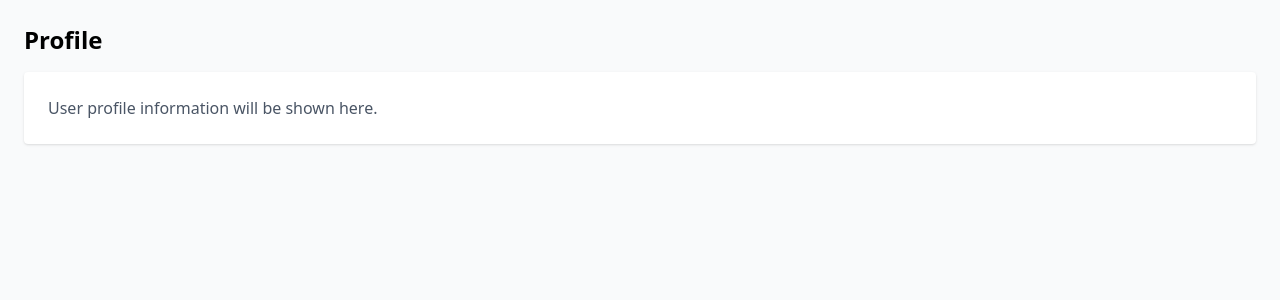
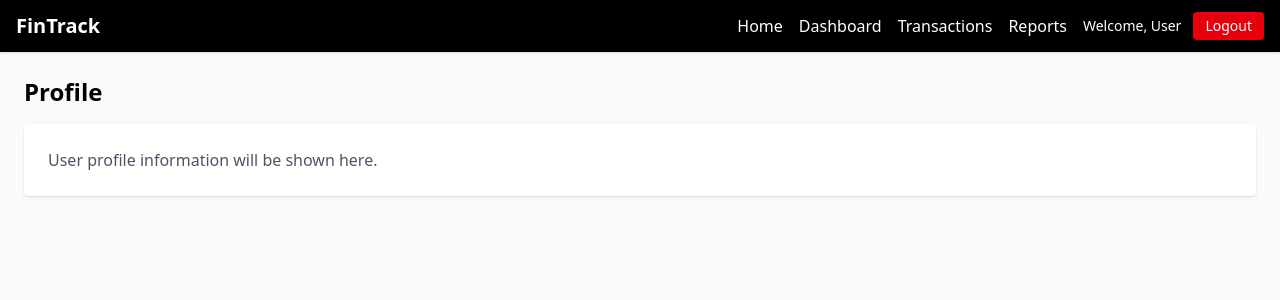
Before and after one commit to Sharvzz/financial, a React (Vite) app in the folder frontend/: page /profile in a window 1280 px wide. Shown: the top 300 px of the page. Built offline with nearby package versions, Linux system fonts and the light colour scheme; sample sign-in values are in the browser's storage.

Commit message:
changes done

```diff
--- a/frontend/src/App.jsx
+++ b/frontend/src/App.jsx
@@ -20,27 +20,30 @@ function App() {
   return (
     <Router>
       <div className="flex flex-col min-h-screen bg-gray-50">
-        {/* <Navbar /> */}
         <main className="flex-1">
           <Routes>
             <Route path="/" element={<Home />} />
             <Route path="/dashboard" element={
               <ProtectedRoute>
+                <Navbar />
                 <Dashboard />
               </ProtectedRoute>
             } />
             <Route path="/transactions" element={
               <ProtectedRoute>
+                <Navbar />
                 <Transactions />
               </ProtectedRoute>
             } />
             <Route path="/reports" element={
               <ProtectedRoute>
+                <Navbar />
                 <Reports />
               </ProtectedRoute>
             } />
             <Route path="/profile" element={
               <ProtectedRoute>
+                <Navbar />
                 <Profile />
               </ProtectedRoute>
             } />
--- a/frontend/src/components/Navbar.jsx
+++ b/frontend/src/components/Navbar.jsx
@@ -23,15 +23,15 @@ export default function Navbar() {
   };
 
   return (
-    <nav className="bg-gray-600 text-white px-4 py-3 flex justify-between items-center shadow">
-      <div className="font-bold text-xl text-white">FinTrack</div>
+    <nav className=" bg-black px-4 py-3 flex justify-between items-center shadow">
+      <div className=" text-xl text-white font-semibold">FinTrack</div>
       <div className="space-x-4 flex items-center">
         {isAuthenticated ? (
           <>
-            <Link to="/" className="text-white font-semibold hover:text-gray-200">Home</Link>
-            <Link to="/dashboard" className="text-white font-semibold hover:text-gray-200">Dashboard</Link>
-            <Link to="/transactions" className="text-white font-semibold hover:text-gray-200">Transactions</Link>
-            <Link to="/reports" className="text-white font-semibold hover:text-gray-200">Reports</Link>
+            <Link to="/" className="text-white  hover:text-gray-200">Home</Link>
+            <Link to="/dashboard" className="text-white  hover:text-gray-200">Dashboard</Link>
+            <Link to="/transactions" className="text-white  hover:text-gray-200">Transactions</Link>
+            <Link to="/reports" className="text-white  hover:text-gray-200">Reports</Link>
             <div className="flex items-center space-x-3">
               <span className="text-white text-sm">Welcome, {userName}</span>
               <button
@@ -44,9 +44,9 @@ export default function Navbar() {
           </>
         ) : (
           <>
-            <Link to="/" className="text-white font-semibold hover:text-gray-200">Home</Link>
-            <Link to="/login" className="text-white font-semibold hover:text-gray-200">Login</Link>
-            <Link to="/signup" className="text-white font-semibold hover:text-gray-200">Sign Up</Link>
+            <Link to="/" className="text-white text-base hover:text-gray-200">Home</Link>
+            <Link to="/login" className="text-white text-base  hover:text-gray-200">Login</Link>
+            <Link to="/signup" className="text-white text-base hover:text-gray-200">Sign Up</Link>
           </>
         )}
       </div>
```
